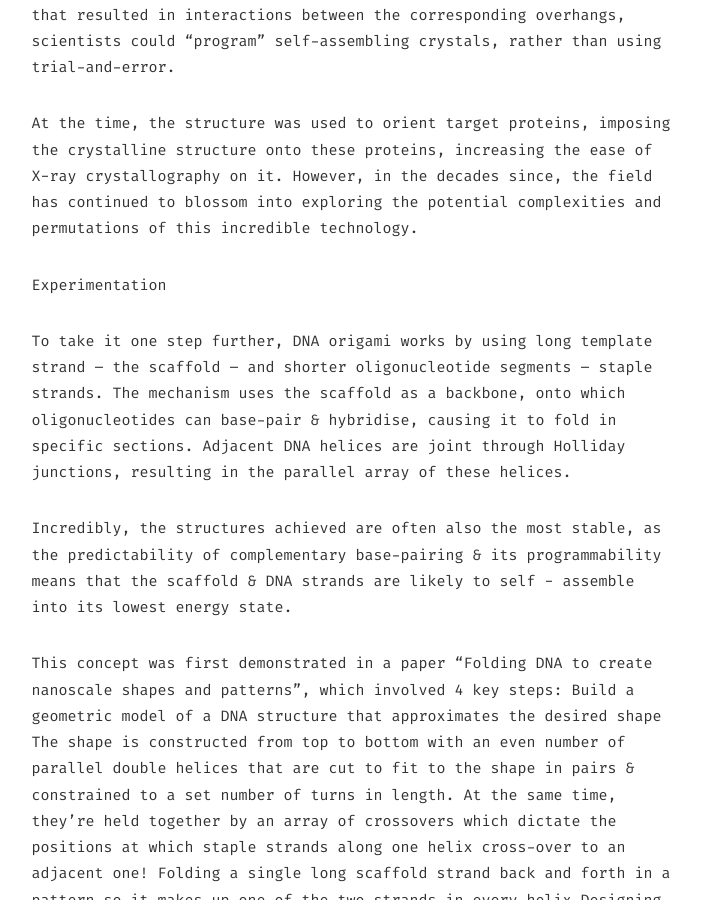
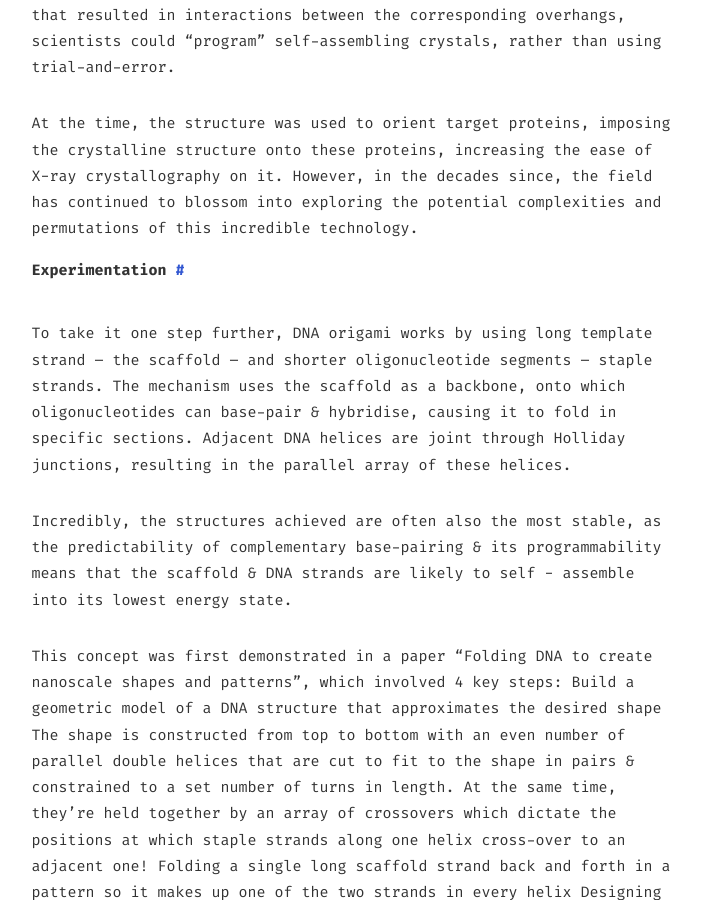
Before and after one commit to stackbit-projects/green-plankton-00834, a Jekyll site: the page built from _posts/2019-08-31-difference-between-font-formats.md, in a window 1280 px wide and 900 px high, scrolled down 1546 px. Shown: the whole window, without its empty margins (286-987 px from the left). Built offline with Jekyll 4.4.1, drawn with Linux system fonts in a browser that asks for light colours.

```diff
--- a/_posts/2019-08-31-difference-between-font-formats.md
+++ b/_posts/2019-08-31-difference-between-font-formats.md
@@ -48,8 +48,7 @@ The idea then, was that by using pre-defined intermolecular contacts that result
 At the time, the structure was used to orient target proteins, imposing the crystalline structure onto these proteins, increasing the ease of X-ray crystallography on it. However, in the decades since, the field has continued to blossom into exploring the potential complexities and permutations of this incredible technology.
 
 
-
-Experimentation
+## Experimentation
 
 To take it one step further, DNA origami works by using long template strand -- the scaffold  -- and shorter oligonucleotide segments -- staple strands. The mechanism uses the scaffold as a backbone, onto which oligonucleotides can base-pair & hybridise, causing it to fold in specific sections. Adjacent DNA helices are joint through Holliday junctions, resulting in the parallel array of these helices.
 
```
